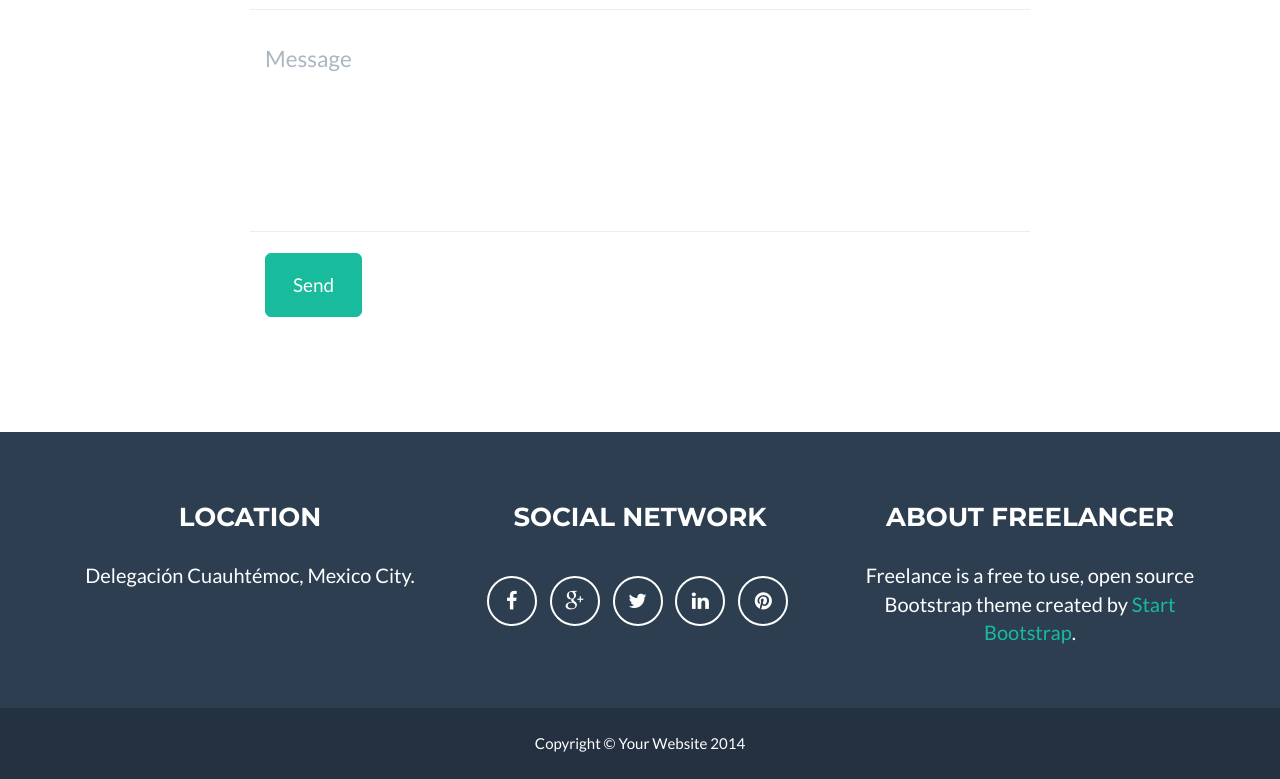
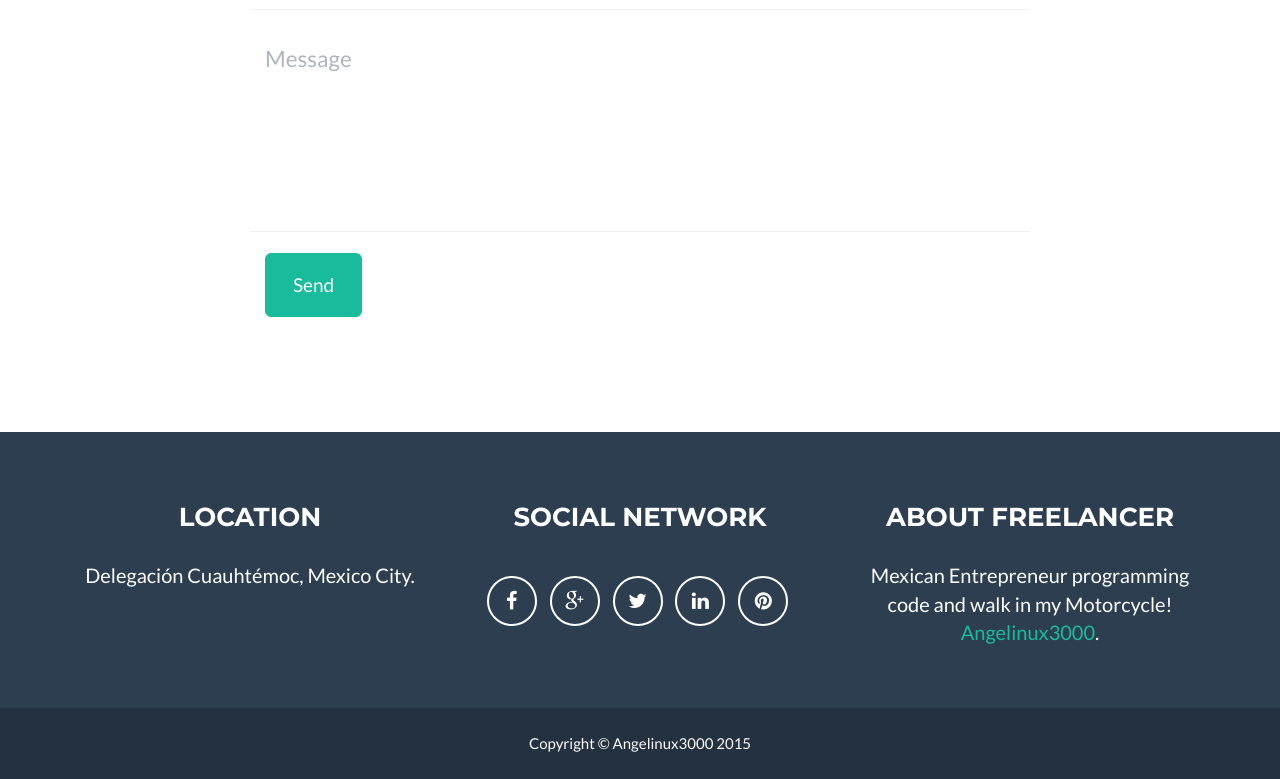
Before and after one commit to angelrivera3000/angelrivera3000.github.io, a plain HTML site: page index.html in a window 1280 px wide. Shown: the part 2690-3469 px from the top of the page. Drawn offline with nearby package versions, Linux system fonts and the light colour scheme.

Commit message:
Agregue informacion en el Footer

```diff
--- a/index.html
+++ b/index.html
@@ -9,7 +9,7 @@
     <meta name="description" content="Angel Rivera Portfolio APP/Web">
     <meta name="author" content="Angel Rivera">
 
-    <title>Freelancer - Angel Rivera</title>
+    <title>Freelance - Angel Rivera</title>
 
     <!-- Bootstrap Core CSS - Uses Bootswatch Flatly Theme: http://bootswatch.com/flatly/ -->
     <link href="css/bootstrap.min.css" rel="stylesheet">
@@ -20,7 +20,6 @@
     <!-- Custom Fonts -->
     <link href="font-awesome/css/font-awesome.min.css" rel="stylesheet" type="text/css">
     <link href="http://fonts.googleapis.com/css?family=Montserrat:400,700" rel="stylesheet" type="text/css">
-    <link href="http://fonts.googleapis.com/css?family=Lato:400,700,400italic,700italic" rel="stylesheet" type="text/css">
 
     <!-- HTML5 Shim and Respond.js IE8 support of HTML5 elements and media queries -->
     <!-- WARNING: Respond.js doesn't work if you view the page via file:// -->
@@ -270,7 +269,7 @@
                     </div>
                     <div class="footer-col col-md-4">
                         <h3>About Freelancer</h3>
-                        <p>Freelance is a free to use, open source Bootstrap theme created by <a href="http://startbootstrap.com">Start Bootstrap</a>.</p>
+                        <p>Mexican Entrepreneur programming code and walk in my Motorcycle! <a href="http://angelrivera3000.github.io/">Angelinux3000</a>.</p>
                     </div>
                 </div>
             </div>
@@ -279,7 +278,7 @@
             <div class="container">
                 <div class="row">
                     <div class="col-lg-12">
-                        Copyright &copy; Your Website 2014
+                        Copyright &copy; Angelinux3000 2015
                     </div>
                 </div>
             </div>
```
